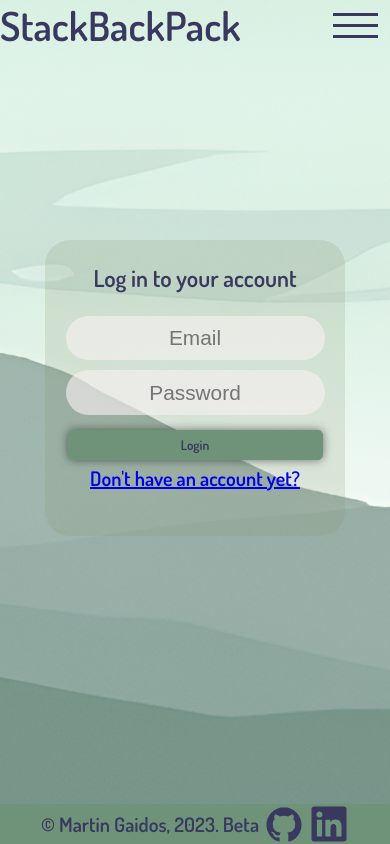
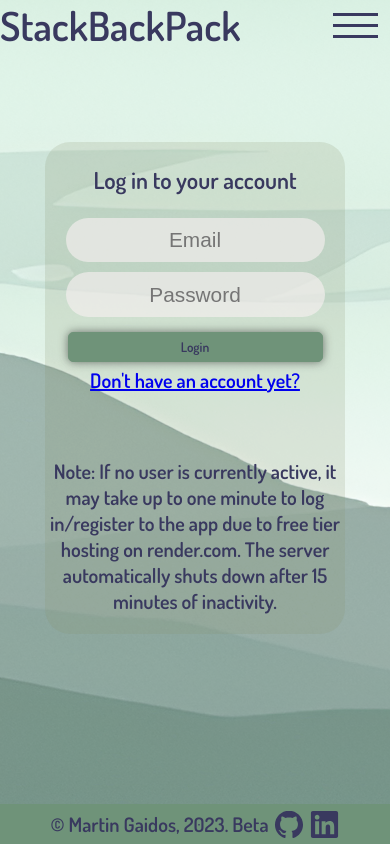
Before and after one commit to mgaidos/StackBackPack, a React (Vite) app in the folder stackBackPack/: page /login in a window 390 px wide. Built offline with nearby package versions, Linux system fonts and the light colour scheme.

Commit message:
fixed Your list bug in responsive design, added note about login/registration

```diff
--- a/stackBackPack/src/App.jsx
+++ b/stackBackPack/src/App.jsx
@@ -28,13 +28,6 @@ const App = () => {
     setShowLists(!showLists)
   }
 
-  useEffect(()=> {
-
-
-    return () => {
-        setShowLists(false)
-    }
-}, [])
 
 
   return <BrowserRouter >
--- a/stackBackPack/src/components/DashboardSidebar.jsx
+++ b/stackBackPack/src/components/DashboardSidebar.jsx
@@ -43,7 +43,7 @@ const DashboardSidebar = (props) => {
     const handleClickCreateNewList = () => {
         createNewList()
     }
-    return <aside className={showLists ? 'open' : ''}>
+    return <aside className={` ${showLists ? 'open' : 'not-open'}`}>
         <h3>Your lists</h3>
 
 
--- a/stackBackPack/src/components/DashboardSidebar.scss
+++ b/stackBackPack/src/components/DashboardSidebar.scss
@@ -62,7 +62,7 @@ aside {
         position: absolute;
         top: 45px;
         right: 0;
-        transform: translate(110%);
+        transform: translate(250%);
         background-color: $bg-hamburger-menu;
         height: 80%;
         width: 50%;
@@ -72,7 +72,14 @@ aside {
 
         &.open {
             transform: translate(-100%);
-            right: 1;
+            right: 0;
+        }
+
+        &.not-open {
+            position: absolute;
+            top: 45px;
+            right: 0;
+            transform: translate(250%);
         }
 
     }
@@ -80,12 +87,12 @@ aside {
 
 
 
-.hamburger {
-    display: flex;
+    .hamburger {
+        display: flex;
 
-    .line {
-        display: block;
+        .line {
+            display: block;
+        }
     }
-}
 
 }
--- a/stackBackPack/src/components/Footer.jsx
+++ b/stackBackPack/src/components/Footer.jsx
@@ -8,7 +8,17 @@ import '../components/Footer.scss'
 const Footer = () => {
   return (
     <footer>
-      <p>&copy; Martin Gaidos, 2023. Beta</p> <DiGithubBadge style={{ fontSize: '2.5rem' }} /> <FaLinkedin style={{ fontSize: '2rem' }} />
+      <p>&copy; Martin Gaidos, 2023. Beta</p>
+
+      <a href="https://github.com/mgaidos/StackBackPack" target='_blank'>
+        <DiGithubBadge style={{ fontSize: '2rem' }} />
+      </a>
+
+
+      <a href="https://www.linkedin.com/in/martin-gaidos-94a679251/" target='_blank'>
+        <FaLinkedin style={{ fontSize: '1.55rem' }} />
+      </a>
+
     </footer>
   )
 }
--- a/stackBackPack/src/components/Footer.scss
+++ b/stackBackPack/src/components/Footer.scss
@@ -13,6 +13,13 @@ footer {
     justify-content: center;
     align-items: center;
 
+    a {
+        display: flex;
+        color: $font-color;
+    }
 
 
+    p {
+        margin: 0;
+    }
 }
--- a/stackBackPack/src/components/navbar.scss
+++ b/stackBackPack/src/components/navbar.scss
@@ -130,7 +130,7 @@ header {
 
                     &.nav-open {
                         transform: translate(1px);
-                        right: 1;
+                        right: 0;
                     }
                 }
 
--- a/stackBackPack/src/pages/Home.jsx
+++ b/stackBackPack/src/pages/Home.jsx
@@ -31,7 +31,11 @@ const Home = () => {
                     <div className='article-2'>
                         <img src={`${HOME_IMAGE_SRC}`} alt="" />
                     </div>
+
+
                 </article>
+
+
 
             </section>
         </motion.main>
--- a/stackBackPack/src/pages/Login.jsx
+++ b/stackBackPack/src/pages/Login.jsx
@@ -19,6 +19,13 @@ const Login = () => {
       </article>
 
       <LoginForm />
+
+
+      <div>
+        <p>
+        Note: If no user is currently active, it may take up to one minute to log in/register to the app due to free tier hosting on render.com. The server automatically shuts down after 15 minutes of inactivity.
+        </p>
+      </div>
     </motion.main>
   </div>
 
--- a/stackBackPack/src/pages/Register.jsx
+++ b/stackBackPack/src/pages/Register.jsx
@@ -28,6 +28,13 @@ const Register = () => {
       </article>
 
       <RegisterForm />
+
+
+      <div>
+        <p>
+        Note: If no user is currently active, it may take up to one minute to log in/register to the app due to free tier hosting on render.com. The server automatically shuts down after 15 minutes of inactivity.
+        </p>
+      </div>
     </motion.main>
   </div>
 }
```
